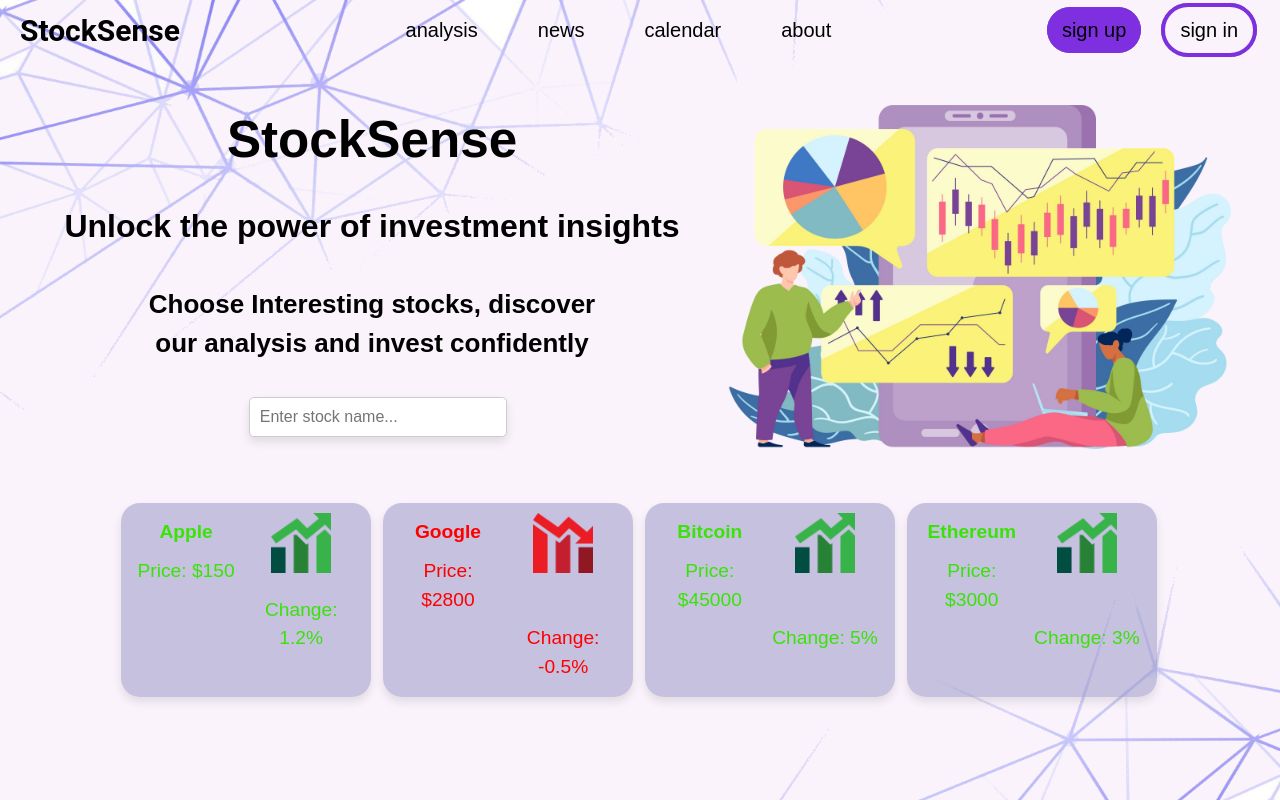
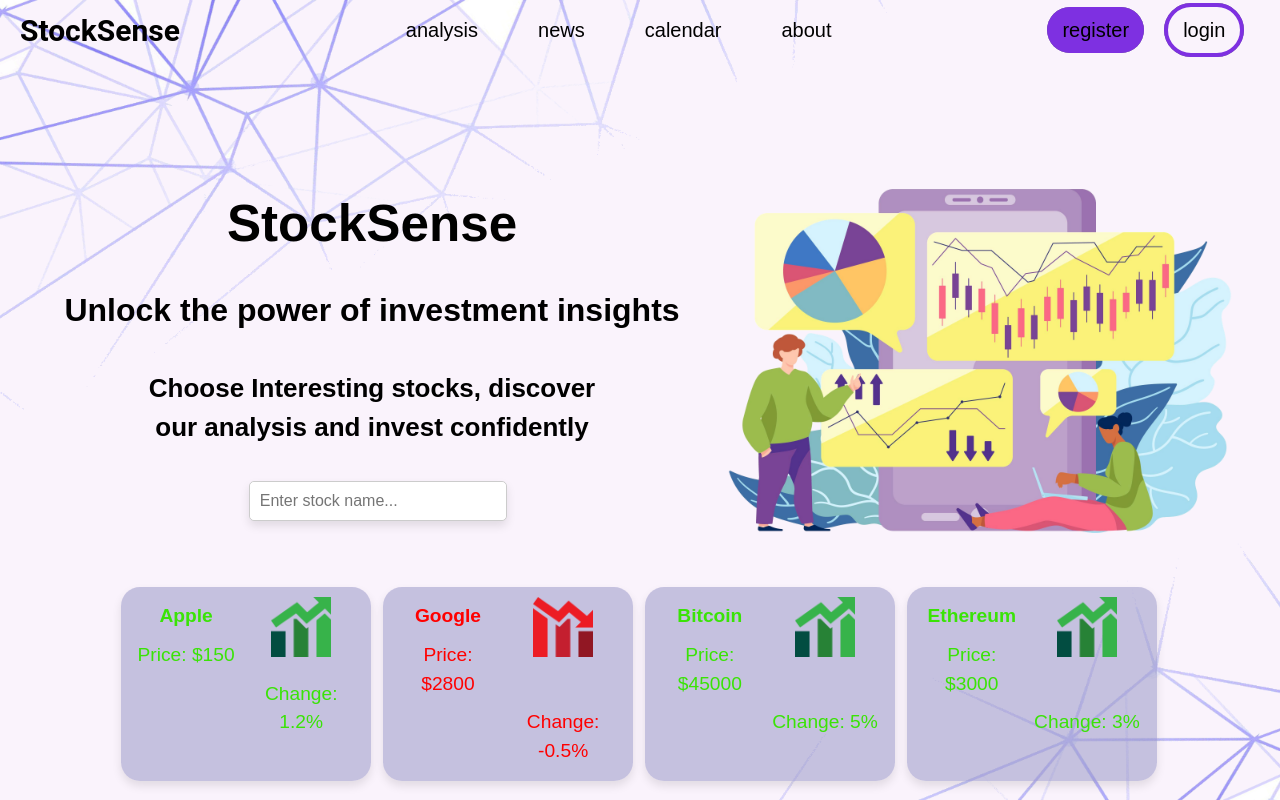
Before and after one commit to SzymonLiszewski/investmentApp, a React (Vite) app in the folder frontend/: page / in a window 1280 px wide. Shown: the top 800 px of the page. Built offline with nearby package versions, Linux system fonts and the light colour scheme.

Commit message:
changes in frontend - visibility of functions for logged users

```diff
--- a/frontend/src/App.jsx
+++ b/frontend/src/App.jsx
@@ -13,11 +13,13 @@ import Portfolio from './pages/Portfolio';
 import LoginPage from './pages/LoginPage';
 import RegisterPage from './pages/RegisterPage'
 import AddStocks from './components/portfolio/AddStocks';
+import { AuthProvider } from './AuthContext';
 
 const App = () => {
     return (
         <Fragment>
-            <NavBar/>
+            <AuthProvider>
+                <NavBar isLoggedIn={true}/>
                 <div className='container'>
                     <Routes>
                         <Route path='/' element={<HomePage/>}/>
@@ -31,6 +33,7 @@ const App = () => {
                         <Route path='/addStock' element={<AddStocks/>}/>
                     </Routes>
                 </div>
+            </AuthProvider>
         </Fragment>
 
     );
--- /dev/null
+++ b/frontend/src/AuthContext.jsx
@@ -0,0 +1,21 @@
+import React, { createContext, useContext, useState } from 'react';
+
+const AuthContext = createContext();
+
+export function AuthProvider({ children }) {
+  const [isLoggedIn, setIsLoggedIn] = useState(false);
+
+  const login = () => setIsLoggedIn(true);
+
+  const logout = () => setIsLoggedIn(false);
+
+  return (
+    <AuthContext.Provider value={{ isLoggedIn, login, logout }}>
+      {children}
+    </AuthContext.Provider>
+  );
+}
+
+export function useAuth() {
+  return useContext(AuthContext);
+}
--- a/frontend/src/HomePage.css
+++ b/frontend/src/HomePage.css
@@ -1,9 +1,11 @@
 /* src/HomePage.css */
 body{
     background-image: url("assets/background.png");
+    background-attachment: fixed;
     background-size: cover;
     background-position: center;
     background-repeat: no-repeat;
+    height:100%;
 }
 .homepage {
     width: 100vw;
--- a/frontend/src/components/login/LoginForm.jsx
+++ b/frontend/src/components/login/LoginForm.jsx
@@ -1,11 +1,13 @@
 import React, { useState } from 'react';
 import { TextField, Button, Container, Typography, Box } from '@mui/material';
 import { useNavigate } from 'react-router-dom';
+import { useAuth } from '../../AuthContext';
 
 const LoginForm = () => {
   const [email, setEmail] = useState('');
   const [password, setPassword] = useState('');
-    const navigate = useNavigate();
+  const navigate = useNavigate();
+  const { isLoggedIn, login } = useAuth();
 
   const handleSubmit = async (e) => {
     e.preventDefault();
@@ -16,6 +18,7 @@ const LoginForm = () => {
   };
 
   const loginUser = async (email, password) =>{
+
     try{
         const response = await fetch('api/token/', {
             method: 'POST',
@@ -32,6 +35,7 @@ const LoginForm = () => {
             throw new Error(data.username || 'Network response was not ok');
         }
         alert('login successful');
+        login()
         navigate('/');
         return data;
     }catch (error){
--- a/frontend/src/components/navbar.jsx
+++ b/frontend/src/components/navbar.jsx
@@ -1,7 +1,9 @@
 import "./styles/NavBar.css"
 import { Link } from "react-router-dom"
+import { useAuth } from "../AuthContext";
 
 function NavBar(){
+    const { isLoggedIn, logout } = useAuth();
     return (
         <nav className="navigation">
             <Link to="/" className="site-title">StockSense</Link>
@@ -18,15 +20,24 @@ function NavBar(){
                 <li>
                     <Link to="/about">about</Link>
                 </li>
-
+                {isLoggedIn == true? <li>
+                    <Link to="/portfolio">portfolio</Link>
+                </li>: null}
             </ul>
             <ul className="UserButtons">
+            {isLoggedIn == true? <li>
+                    <Link to="/logout" onClick={logout}>logout</Link>
+                </li>:
+                <ul className="UserButtons">
                 <li>
-                <Link to="/signup" id="signup">sign up</Link>
+                <Link to="/register" id="signup">register</Link>
                 </li>
                 <li>
-                <Link to="/signin" id="signin">sign in</Link>
+                <Link to="/login" id="signin">login</Link>
                 </li>
+                </ul>
+                }
+
             </ul>
         </nav>
     )
--- a/frontend/src/components/styles/Analysis2.css
+++ b/frontend/src/components/styles/Analysis2.css
@@ -1,5 +1,8 @@
 body, html{
     background-color: aqua;
+    background-attachment: fixed;
+    height:100%;
+
 }
 .analysis-container {
     display: grid;
--- a/frontend/src/components/styles/FundamentalAnalysis.css
+++ b/frontend/src/components/styles/FundamentalAnalysis.css
@@ -6,7 +6,7 @@
     grid-column-gap: 20px;
     grid-row-gap: 20px;
     width: 90vw;
-    height: 100%;
+    height: 80%;
     margin-left: 5vw;
     margin-right: 5vw;
 
--- a/frontend/src/components/styles/Portfolio.css
+++ b/frontend/src/components/styles/Portfolio.css
@@ -1,3 +1,7 @@
+body,html{
+    background-attachment: fixed;
+    height: 110%;
+}
 .portfolio {
     display: grid;
     grid-template-columns: 2fr 1fr;
```
Also changed, not shown: 2 other files (tests, documents, lock files or other folders). Lines whose indentation alone changed are shown as unchanged.
